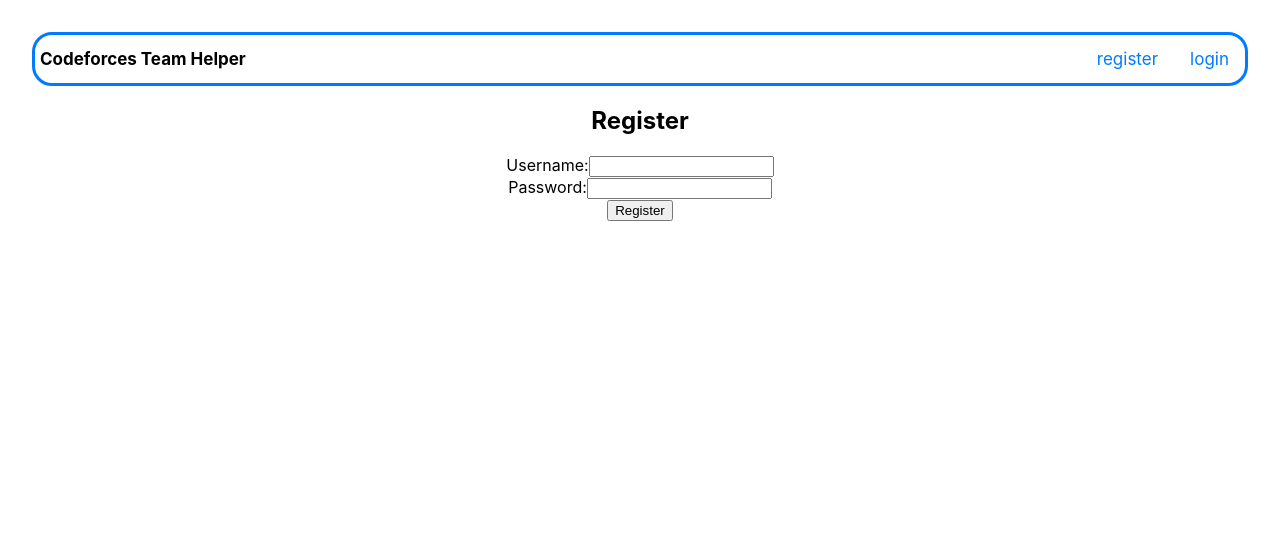
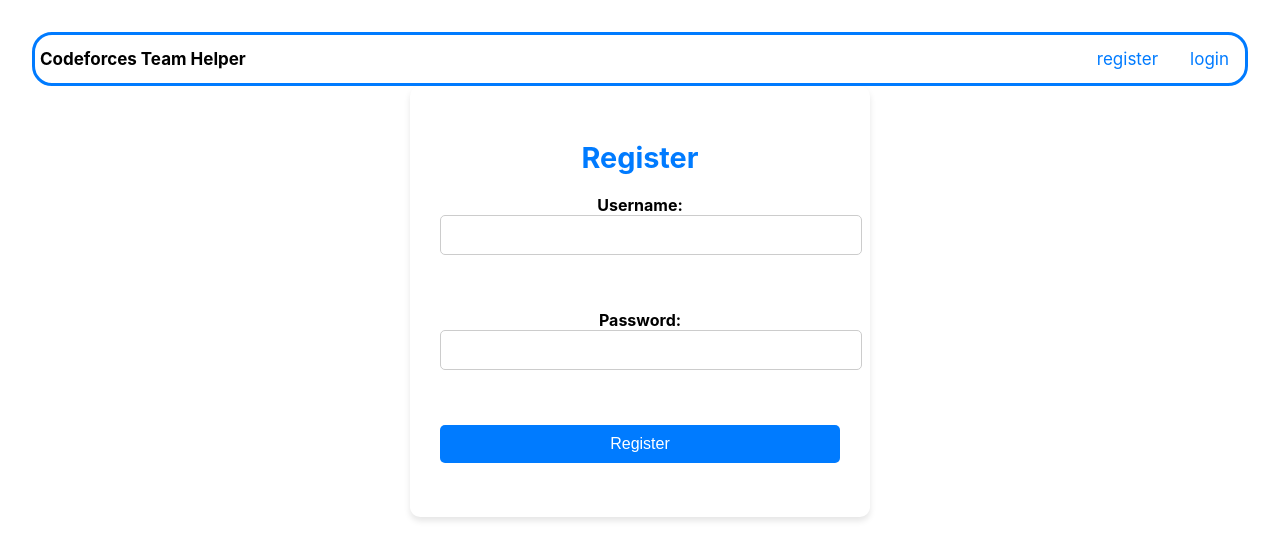
Before and after one commit to scottchou1018/NYCU_DBMS_final_project, a React (Vite) app in the folder frontend/: page /register in a window 1280 px wide. Shown: the top 560 px of the page. Built offline with nearby package versions, Linux system fonts and the light colour scheme; no server answers.

Commit message:
add register css

```diff
--- /dev/null
+++ b/frontend/src/assets/Register.css
@@ -0,0 +1,64 @@
+.register {
+    background-color: #fff;
+    padding: 30px;
+    border-radius: 10px;
+    box-shadow: 0 4px 6px rgba(0, 0, 0, 0.1);
+    width: 100%;
+    max-width: 400px;
+    margin:auto;
+}
+
+.register h2 {
+    margin-bottom: 20px;
+    font-size: 1.8em;
+    text-align: center;
+    color: #007BFF;
+}
+
+.register form {
+    display: flex;
+    flex-direction: column;
+    gap: 15px;
+}
+
+.register label {
+    font-weight: bold;
+    margin-bottom: 5px;
+    display: block;
+}
+
+.register input {
+    width: 100%;
+    padding: 10px;
+    border: 1px solid #ccc;
+    border-radius: 5px;
+    font-size: 16px;
+}
+
+.register input:focus {
+    border-color: #007BFF;
+    box-shadow: 0 0 5px rgba(0, 123, 255, 0.5);
+    outline: none;
+}
+
+.register button {
+    padding: 10px;
+    font-size: 16px;
+    background-color: #007BFF;
+    color: #fff;
+    border: none;
+    border-radius: 5px;
+    cursor: pointer;
+    transition: background-color 0.3s ease;
+}
+
+.register button:hover {
+    background-color: #0056b3;
+}
+
+.register .alert-message {
+    margin-top: 20px;
+    text-align: center;
+    font-size: 1em;
+    color: #d9534f; /* 警告訊息顏色 */
+}
--- a/frontend/src/assets/Register.tsx
+++ b/frontend/src/assets/Register.tsx
@@ -1,6 +1,7 @@
 import axios from "axios";
 import { useState } from "react";
 import { useNavigate } from "react-router-dom";
+import './Register.css';
 
 function Register(){
 
```
